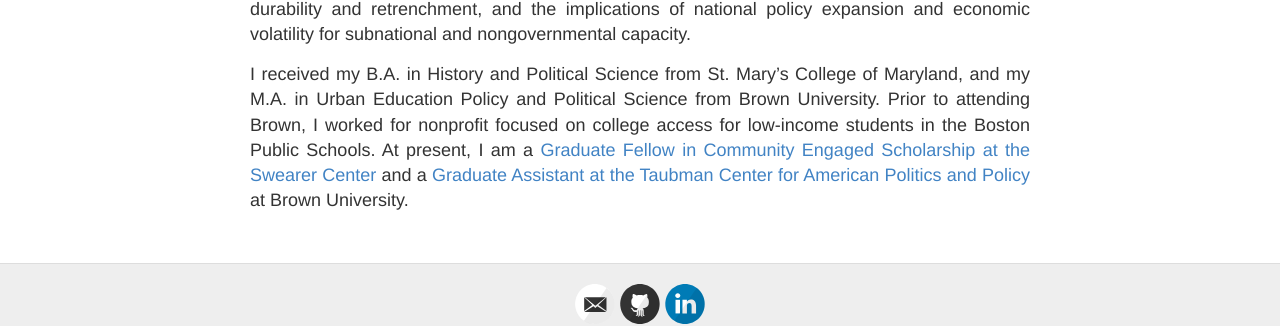
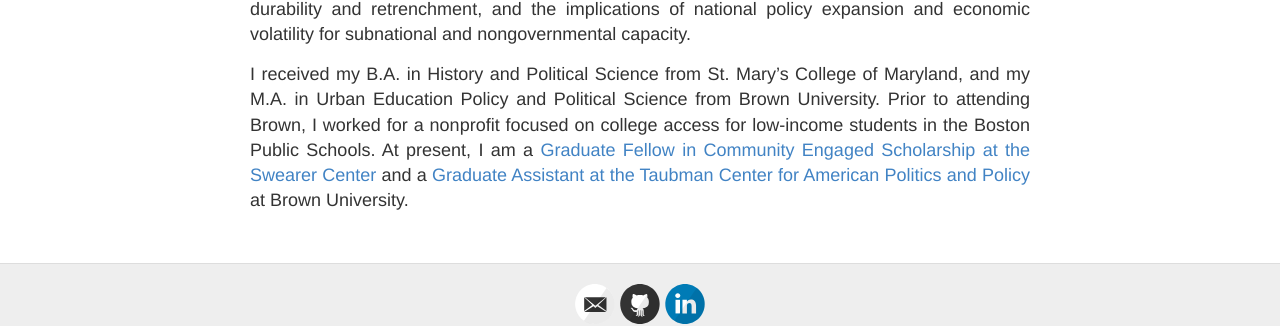
Before and after one commit to cadencewillse/cadencewillse.github.io, a Jekyll site: the page built from index.md, in a window 1280 px wide. Shown: the part 280-606 px from the top of the page. Built offline with Jekyll 4.4.1, drawn with Linux system fonts in a browser that asks for light colours.

```diff
--- a/index.md
+++ b/index.md
@@ -7,4 +7,4 @@ My research focuses on issues of equity, access, and representation in interest
 
 In addition, I am working on two coauthored papers on on the role of governing capacity in reform durability and retrenchment, and the implications of national policy expansion and economic volatility for subnational and nongovernmental capacity.
 
-I received my B.A. in History and Political Science from St. Mary's College of Maryland, and my M.A. in Urban Education Policy and Political Science from Brown University.  Prior to attending Brown, I worked for nonprofit focused on college access for low-income students in the Boston Public Schools. At present, I am a [Graduate Fellow in Community Engaged Scholarship at the Swearer Center](https://www.brown.edu/academics/college/swearer/people/graduate-fellows-assistants/cadence-willse) and a [Graduate Assistant at the Taubman Center for American Politics and Policy](https://watson.brown.edu/taubman/people/cadence-willse) at Brown University.
+I received my B.A. in History and Political Science from St. Mary's College of Maryland, and my M.A. in Urban Education Policy and Political Science from Brown University.  Prior to attending Brown, I worked for a nonprofit focused on college access for low-income students in the Boston Public Schools. At present, I am a [Graduate Fellow in Community Engaged Scholarship at the Swearer Center](https://www.brown.edu/academics/college/swearer/people/graduate-fellows-assistants/cadence-willse) and a [Graduate Assistant at the Taubman Center for American Politics and Policy](https://watson.brown.edu/taubman/people/cadence-willse) at Brown University.
```
